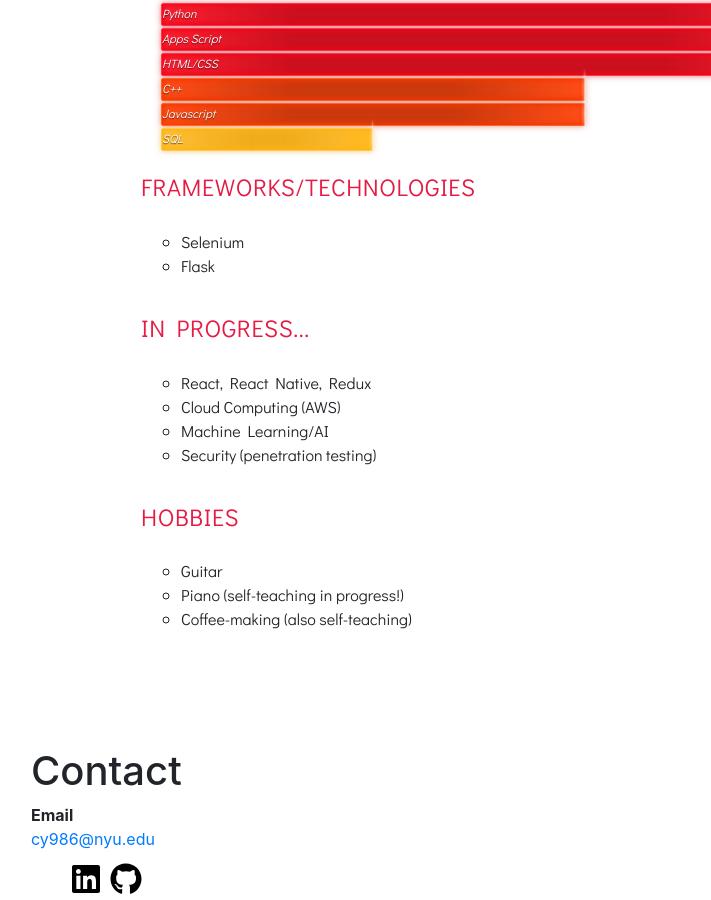
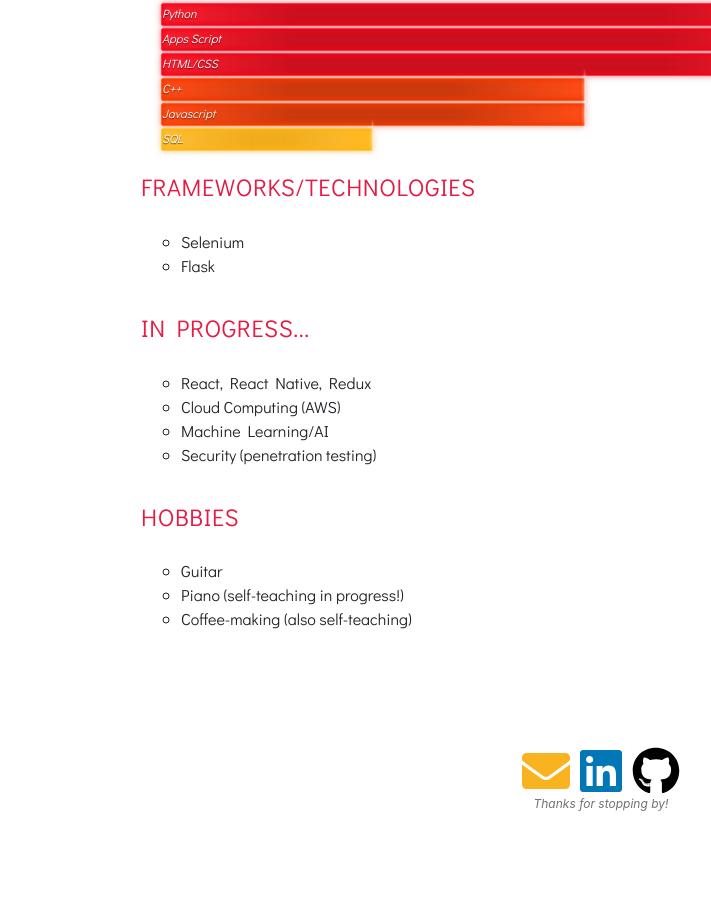
Before and after one commit to cyong813/aboutme, a Gatsby site: page / in a window 1280 px wide. Shown: the part 1960-2860 px from the top of the page, without its empty margins (39-750 px from the left). After the commit the page ends 2789 px from the top, so only its background shows below. Built offline with nearby package versions, Linux system fonts and the light colour scheme; Gatsby itself is replaced by a stand-in of ours.

Commit message:
footer almost done

```diff
--- a/package.json
+++ b/package.json
@@ -5,7 +5,7 @@
   "author": "Kyle Mathews <mathews.kyle@gmail.com>",
   "dependencies": {
     "@fortawesome/fontawesome-svg-core": "^1.2.2",
-    "@fortawesome/free-brands-svg-icons": "^5.1.0-11",
+    "@fortawesome/free-brands-svg-icons": "^5.2.0",
     "@fortawesome/free-solid-svg-icons": "^5.1.0-11",
     "@fortawesome/react-fontawesome": "0.1.0-11",
     "bootstrap": "^4.1.3",
@@ -15,6 +15,7 @@
     "gatsby-plugin-react-helmet": "^2.0.11",
     "gatsby-plugin-sass": "^1.0.26",
     "gatsby-source-filesystem": "^1.5.39",
+    "npm": "^6.4.1",
     "react-helmet": "^5.2.0",
     "react-parallax": "^1.8.0",
     "react-router-hash-link": "^1.2.0",
--- a/src/assets/scss/main.scss
+++ b/src/assets/scss/main.scss
@@ -465,18 +465,18 @@ $orange: #c92f00;
     margin-left: 20px;
 }
 
-.icons {
-    display: inline-block;
-	margin: -4px;		/* solves inline-block whitespace issue */
-    list-style: none;
-
-    li {
-        display: inline-block;
+#contact {
+    .icons {
+        text-align: center;
 
         a {
-            position: relative;
-	        padding: 5px;
+            padding: 5px;
         }
     }
 
+    p {
+        color: rgb(114, 114, 114);
+        text-align: center;
+        font-size: 75%;
+    }
 }
--- a/src/components/Footer.js
+++ b/src/components/Footer.js
@@ -1,6 +1,7 @@
 import React, { Component } from 'react'
 import { FontAwesomeIcon } from '@fortawesome/react-fontawesome'
 import { faLinkedin, faGithub } from '@fortawesome/free-brands-svg-icons'
+import { faEnvelope } from '@fortawesome/free-solid-svg-icons'
 
 class Footer extends Component {
     constructor(props) {
@@ -9,21 +10,14 @@ class Footer extends Component {
 
     render() {
         return (
-            <div className='container' id='contact'>
-                <div className="row">
-                    <footer>
-                        <h1>Contact</h1>
-                        <dl className="contactList">
-                            <dt>Email</dt>
-                            <dd><a href="#">cy986@nyu.edu</a></dd>
-                        </dl>
-                        <ul className="icons">
-                            <li><a href="#"><FontAwesomeIcon icon={faLinkedin} size="2x" color="black"/></a></li>
-                            <li><a href="#"><FontAwesomeIcon icon={faGithub} size="2x" color="black"/></a></li>
-                        </ul>
-                    </footer>
+            <footer id='contact'>
+                <div className="icons">
+                    <a href="mailto:cy986@nyu.edu"><FontAwesomeIcon icon={faEnvelope} size="3x" color="#F9B320"/></a>
+                    <a href="https://www.linkedin.com/in/corinnay813"><FontAwesomeIcon icon={faLinkedin} size="3x" color="#0177B5"/></a>
+                    <a href="https://github.com/cyong813"><FontAwesomeIcon icon={faGithub} size="3x" color="black"/></a>
                 </div>
-            </div>
+                <p><i>Thanks for stopping by!</i></p>
+            </footer>
         )
     }
 }
```
Also changed, not shown: 1 other file.
